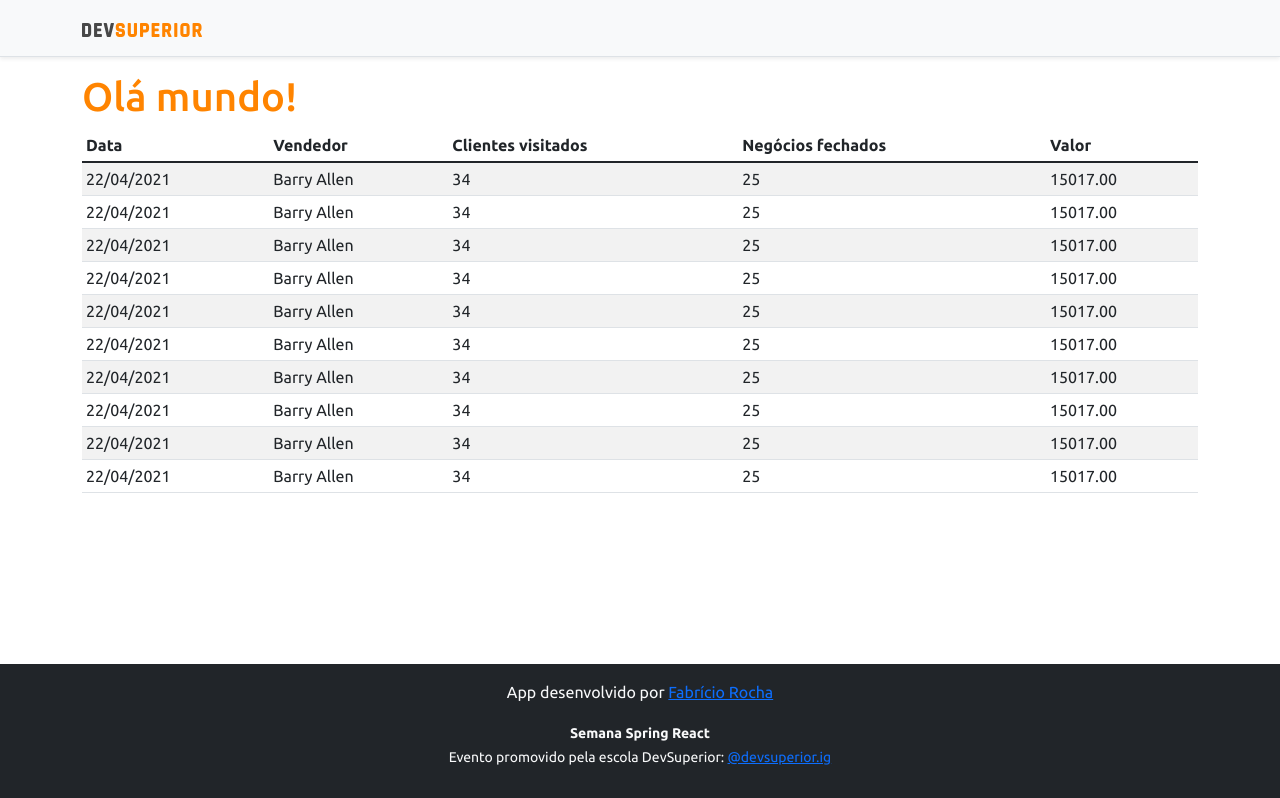
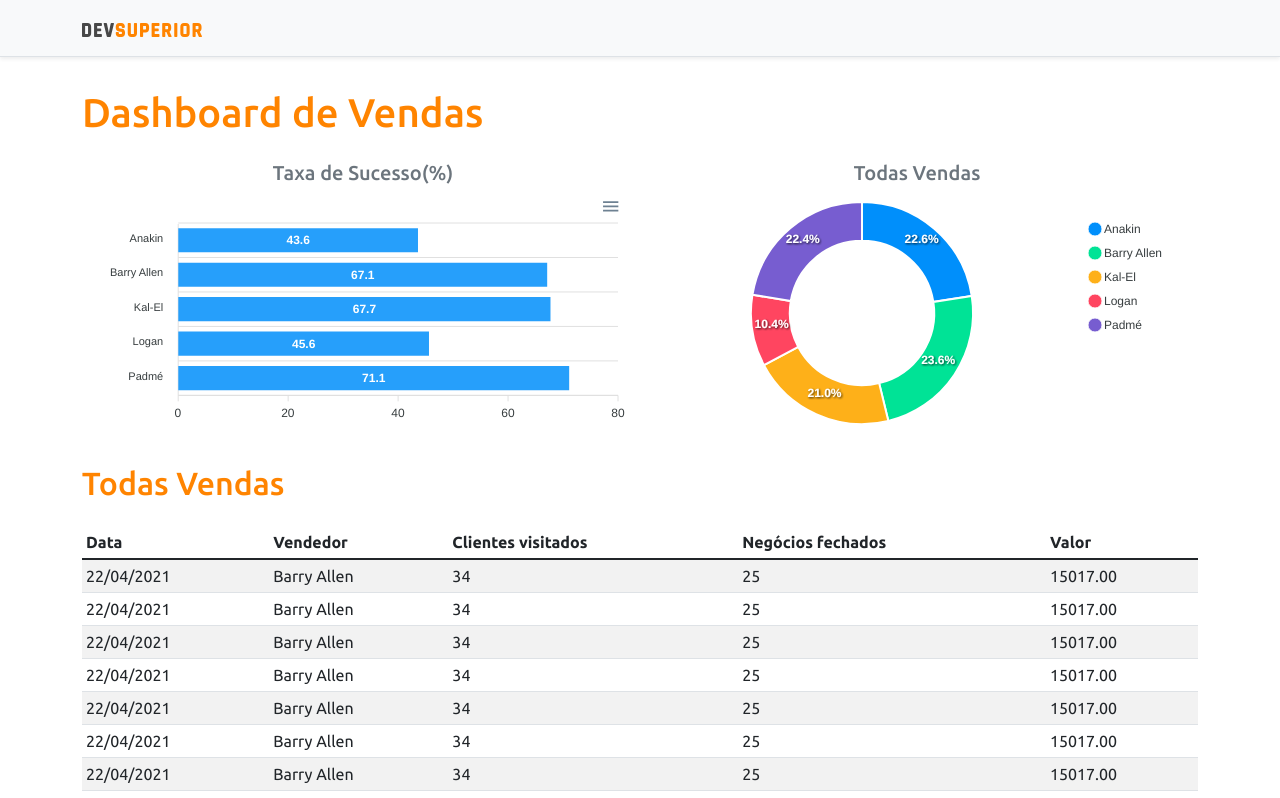
Before and after one commit to Fabriciormartins85/projeto-sds3, a React (Create React App) app in the folder frontend/: page / in a window 1280 px wide. Shown: the top 798 px of the page. Built offline with nearby package versions, Linux system fonts and the light colour scheme.

Commit message:
Static charts

```diff
--- a/frontend/package.json
+++ b/frontend/package.json
@@ -10,8 +10,10 @@
     "@types/node": "^12.0.0",
     "@types/react": "^17.0.0",
     "@types/react-dom": "^17.0.0",
+    "apexcharts": "^3.28.1",
     "bootstrap": "^5.1.1",
     "react": "^17.0.2",
+    "react-apexcharts": "^1.3.9",
     "react-dom": "^17.0.2",
     "react-scripts": "4.0.3",
     "typescript": "^4.1.2",
--- a/frontend/src/App.tsx
+++ b/frontend/src/App.tsx
@@ -1,17 +1,32 @@
+import BarChart from 'components/BarChart';
 import DataTable from 'components/DataTable';
+import DonutChart from 'components/DonutChart';
 import Footer from 'components/Footer';
 import NavBar from 'components/NavBar';
 
 function App() {
   return (
-      <>
-        <NavBar/>
-        <div className="container">
-          <h1 className="text-primary">Olá mundo!</h1>
-          <DataTable/>
+    <>
+      <NavBar />
+      <div className="container">
+        <h1 className="text-primary py-3">Dashboard de Vendas</h1>
+        <div className="row px-3">
+          <div className="col-sm-6">
+              <h5 className="text-center text-secondary">Taxa de Sucesso(%)</h5>
+              <BarChart/>
+          </div>
+          <div className="col-sm-6">
+              <h5 className="text-center text-secondary">Todas Vendas</h5>
+              <DonutChart/>
+          </div>
         </div>
-        <Footer/>
-      </>
+        <div className="py-3 ">
+          <h2 className="text-primary">Todas Vendas</h2>
+        </div>
+        <DataTable />
+      </div>
+      <Footer />
+    </>
   );
 }
 
--- /dev/null
+++ b/frontend/src/components/BarChart/index.tsx
@@ -0,0 +1,33 @@
+import Chart from "react-apexcharts";
+
+const BarChart = () => {
+
+  const options = {
+    plotOptions: {
+        bar: {
+            horizontal: true,
+        }
+    },
+};
+
+const mockData = {
+    labels: {
+        categories: ['Anakin', 'Barry Allen', 'Kal-El', 'Logan', 'Padmé']
+    },
+    series: [
+        {
+            name: "% Sucesso",
+            data: [43.6, 67.1, 67.7, 45.6, 71.1]
+        }
+    ]
+};
+  return (
+    <Chart  options={{...options, xaxis: mockData.labels}}
+            series={mockData.series}
+            type="bar"
+            height="240"
+    />
+  );
+}
+
+export default BarChart;
--- /dev/null
+++ b/frontend/src/components/DonutChart/index.tsx
@@ -0,0 +1,24 @@
+import Chart from "react-apexcharts";
+
+const DonutChart = () => {
+
+const mockData = {
+    series: [477138, 499928, 444867, 220426, 473088],
+    labels: ['Anakin', 'Barry Allen', 'Kal-El', 'Logan', 'Padmé']
+}
+
+const options = {
+    legend: {
+        show: true
+    }
+}
+  return (
+    <Chart  options={{...options, labels: mockData.labels}}
+            series={mockData.series}
+            type="donut"
+            height="240"
+    />
+  );
+}
+
+export default DonutChart;
```
Also changed, not shown: 1 other file (tests, documents, lock files or other folders).
